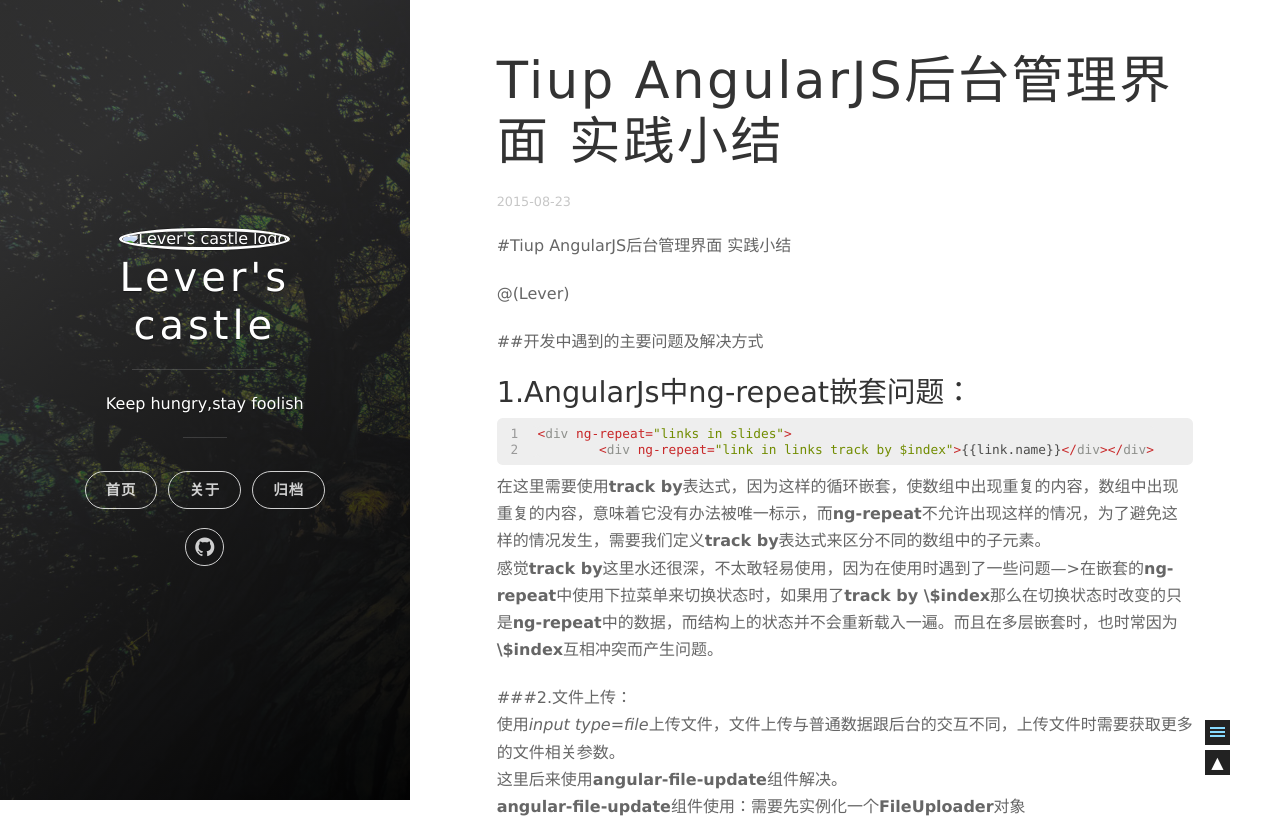
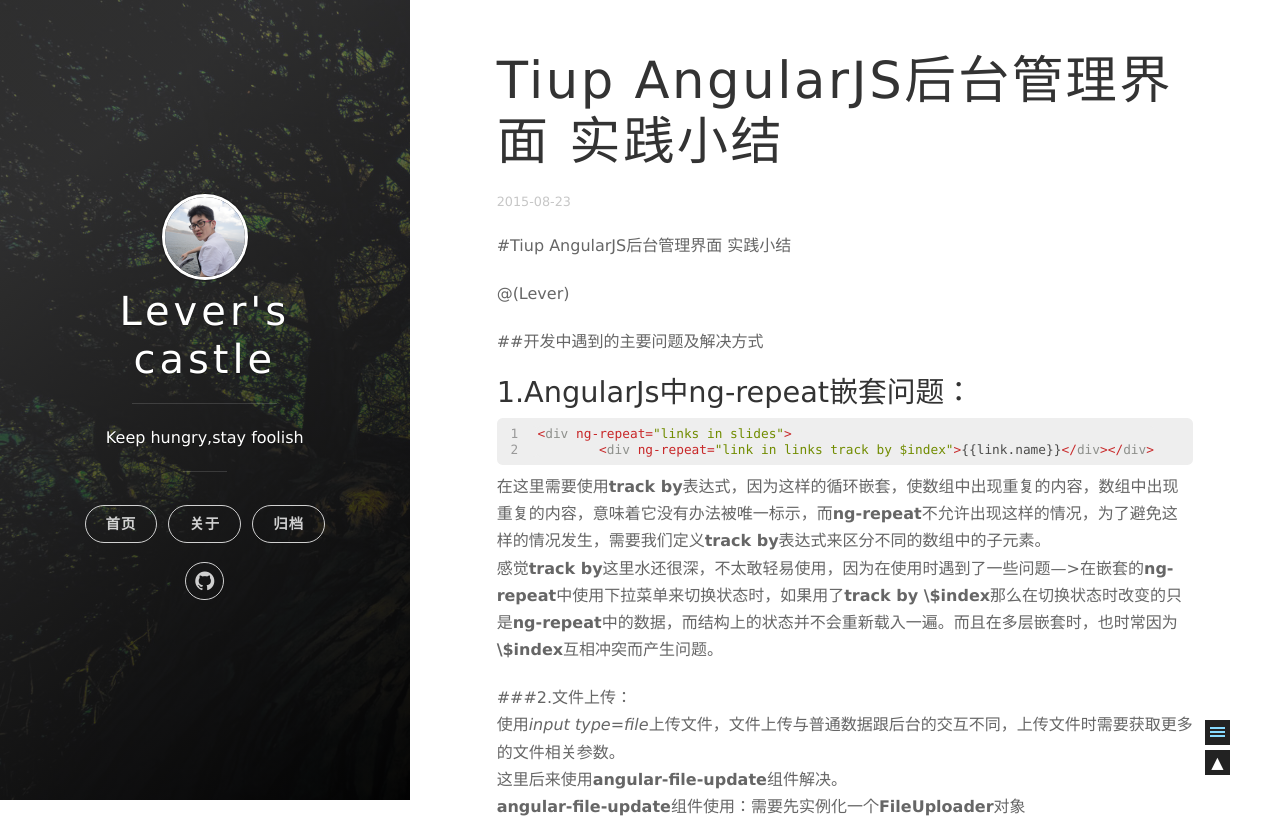
Before and after one commit to leverz/leverz.github.io, a plain HTML site: page 2015/08/23/20150823-1/index.html in a window 1280 px wide. Shown: the top 823 px of the page. Drawn offline with nearby package versions, Linux system fonts and the light colour scheme; some packages are replaced by stand-ins of ours; a script that the page names is missing.

Commit message:
Site updated: 2016-01-30 21:52:48

```diff
--- a/2015/08/23/20150823-1/index.html
+++ b/2015/08/23/20150823-1/index.html
@@ -65,7 +65,7 @@
     <div class="panel-main__content">
 
 
-        <a href="/" title="link to homepage for Lever&#39;s castle"><img src="./avatar.png" width="80" alt="Lever&#39;s castle logo" class="panel-cover__logo logo" /></a>
+        <a href="/" title="link to homepage for Lever&#39;s castle"><img src="/images/avatar.png" width="80" alt="Lever&#39;s castle logo" class="panel-cover__logo logo" /></a>
 
 
         <h1 class="panel-cover__title panel-title"><a href="/" title="link to homepage">Lever&#39;s castle</a></h1>
```
Also changed, not shown: 2015/08/31/20150831/index.html (+1 -1 lines), 2015/09/08/20150907/index.html (+1 -1 lines), 2015/09/18/20150917/index.html (+1 -1 lines), 2015/09/19/20150919/index.html (+1 -1 lines), 2015/09/19/2015091902/index.html (+1 -1 lines), 2015/09/22/20150922/index.html (+1 -1 lines), archives/2015/08/index.html (+1 -1 lines), archives/2015/09/index.html (+1 -1 lines), archives/2015/index.html (+1 -1 lines), archives/index.html (+1 -1 lines), index.html (+1 -1 lines), tags/JavaScript-clone/index.html (+1 -1 lines), tags/JavaScript/index.html (+1 -1 lines), tags/WebPage-Rendering/index.html (+1 -1 lines), 3 more files.
